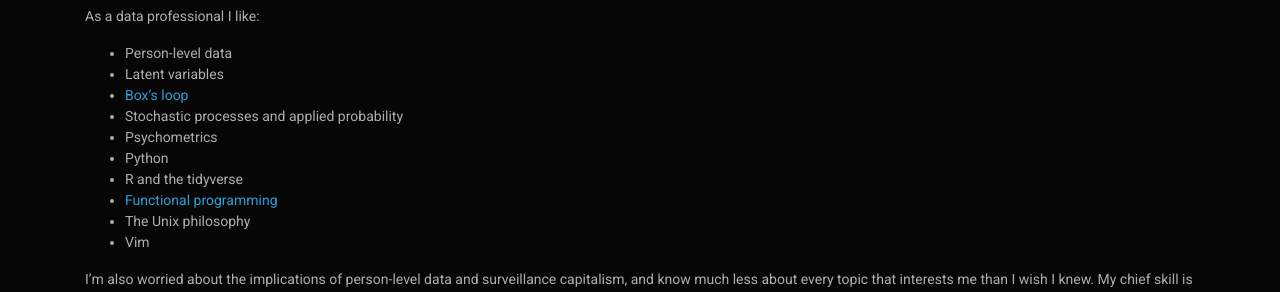
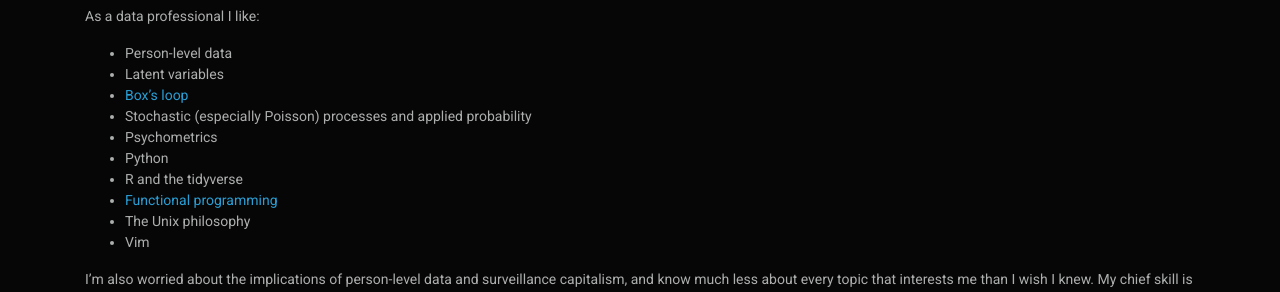
Before and after one commit to jamespooley/archived-jamespooley.github.io, a Jekyll site: the page built from about.md, in a window 1280 px wide. Shown: the part 163-455 px from the top of the page. Built offline with Jekyll 4.4.1, drawn with Linux system fonts in a browser that asks for light colours; our own code applies the rules of GitHub Pages for plain Markdown files.

Commit message:
Shout out Poisson processes

```diff
--- a/about.md
+++ b/about.md
@@ -16,7 +16,7 @@ As a data professional I like:
 * Latent variables
 * [Box's loop](http://www.cs.columbia.edu/~blei/papers/Blei2014b.pdf
 )
-* Stochastic processes and applied probability
+* Stochastic (especially Poisson) processes and applied probability
 * Psychometrics
 * Python
 * R and the tidyverse
```
